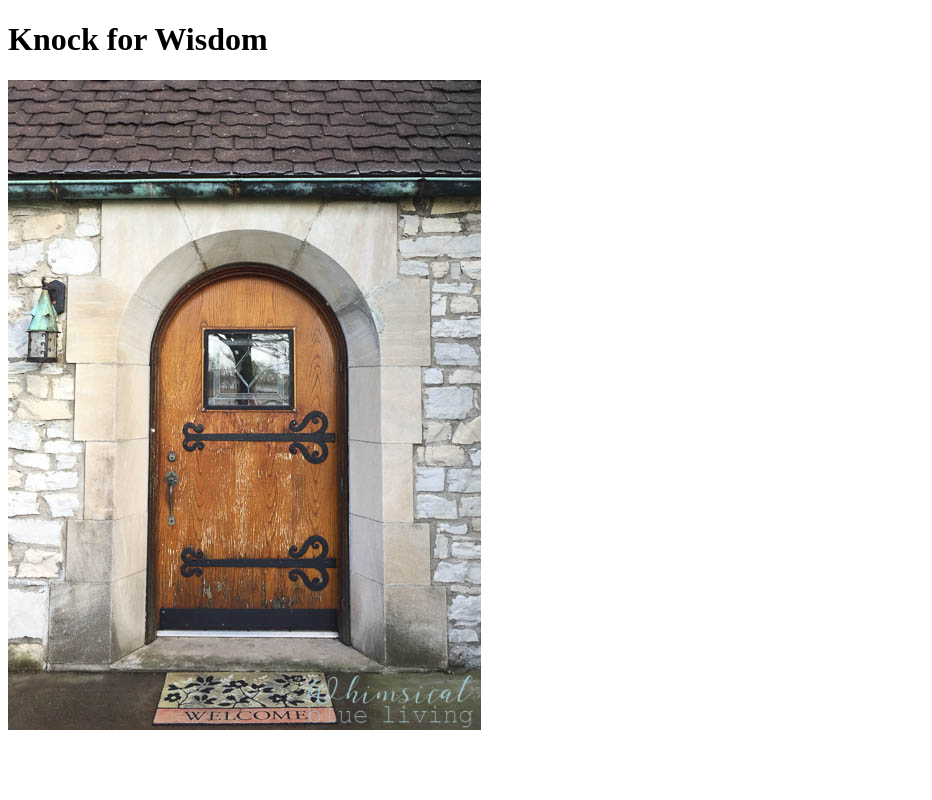
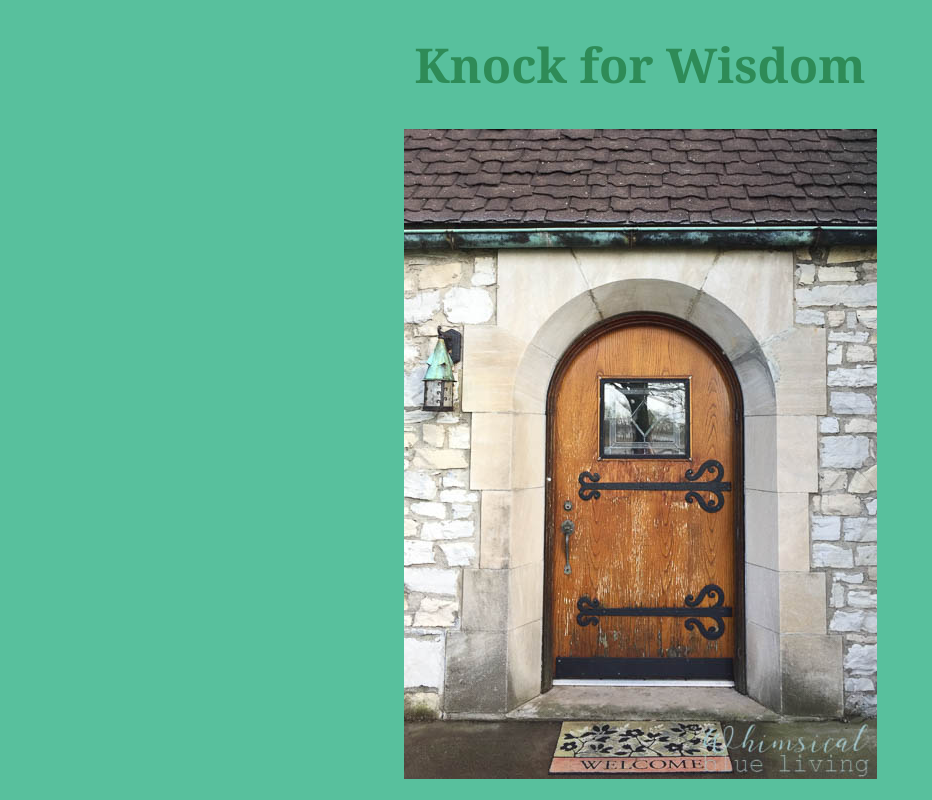
Before and after one commit to heysummerd/door-of-wisdom, a plain HTML site: page index.html in a window 1280 px wide. Shown: the whole page, without its empty margins (0-932 px from the left). Drawn offline with Linux system fonts and the light colour scheme.

Commit message:
styled index

```diff
--- a/index.html
+++ b/index.html
@@ -4,9 +4,10 @@
     <meta charset="UTF-8" />
     <meta name="viewport" content="width=device-width, initial-scale=1.0" />
     <title>Doors of Wisdom</title>
+    <link rel="stylesheet" href="./styles.css" />
   </head>
-  <body>
-    <h1>Knock for Wisdom</h1>
+  <body class="home">
+    <h1 id="home-title">Knock for Wisdom</h1>
 
     <a href="./door-one.html" target="_blank" rel="noopener noreferrer">
       <img src="./images/door-one.jpg" alt="wooden door" />
--- a/styles.css
+++ b/styles.css
@@ -0,0 +1,11 @@
+#home-title {
+  font-family: Georgia, "Times New Roman", Times, serif;
+  font-size: xxx-large;
+  color: seagreen;
+  text-emphasis: bold;
+}
+
+body.home {
+  background-color: rgb(88, 192, 157);
+  text-align: center;
+}
```
Also changed, not shown: door-one.html (+1 -0 lines).
